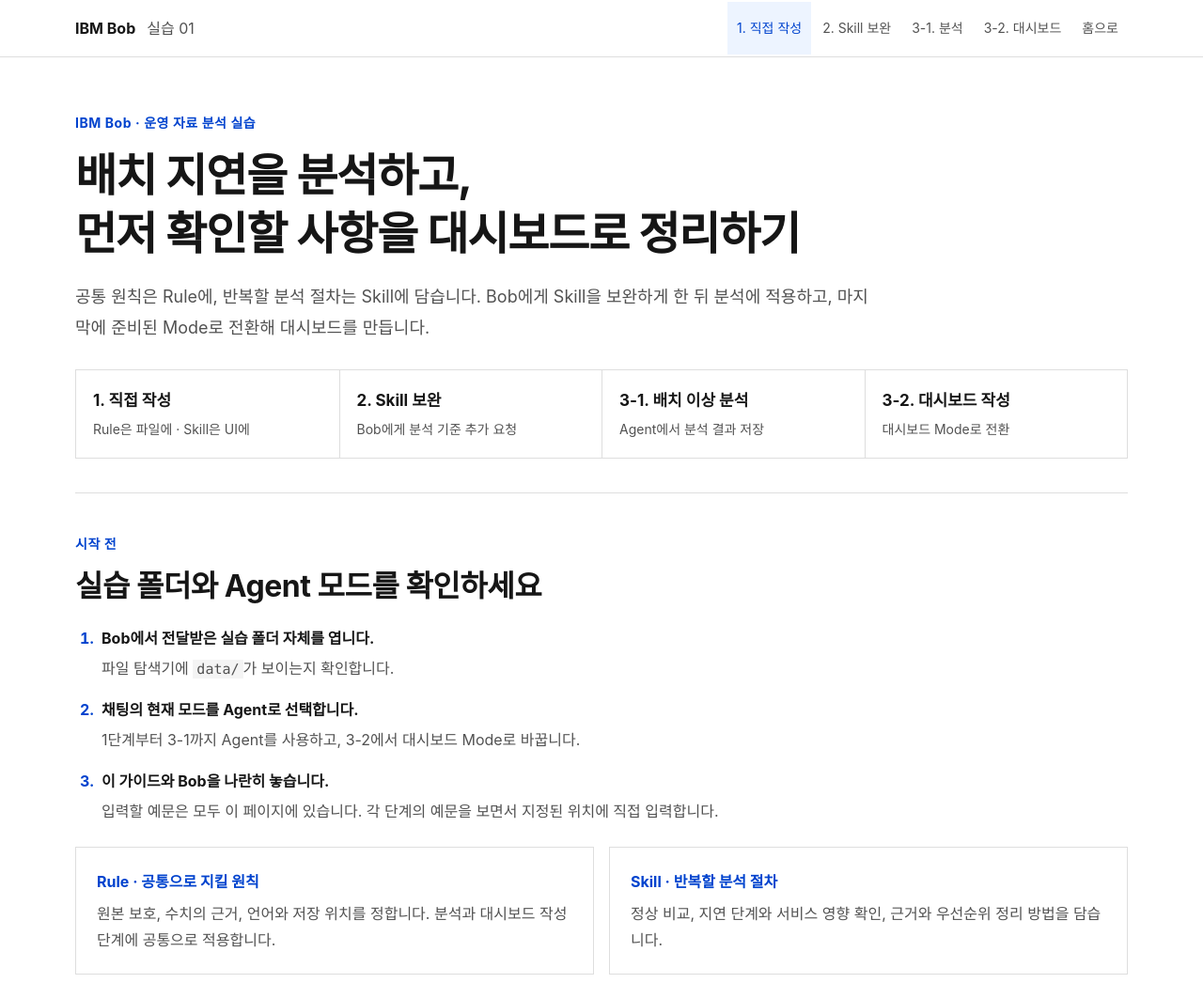
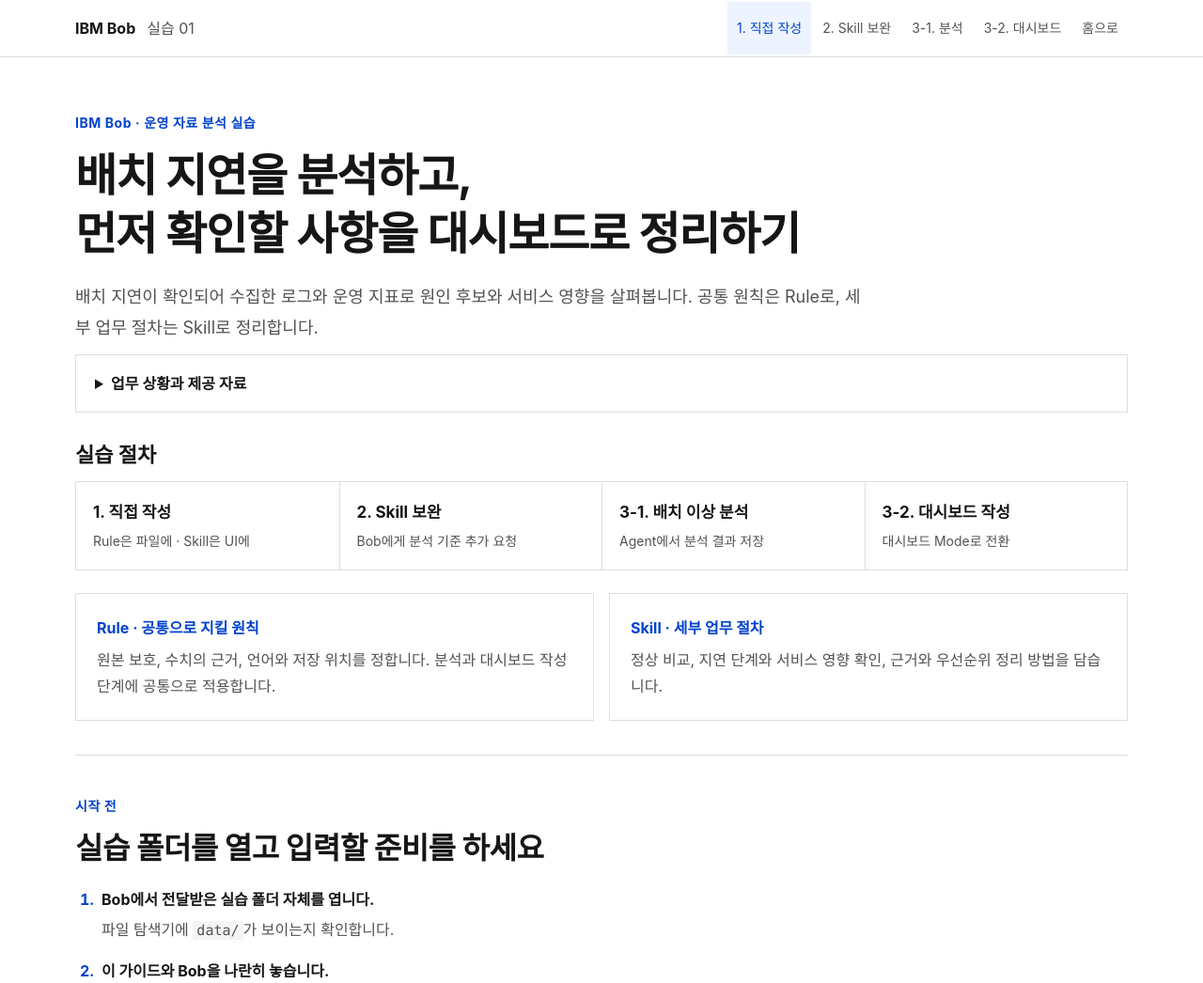
Before and after one commit to jjjhk999/bobathon, a plain HTML site: page guide_p01.html in a window 1280 px wide. Shown: the top 1046 px of the page at 94% size. Drawn offline with Linux system fonts and the light colour scheme.

Commit message:
Update guide

```diff
--- a/guide_p01.html
+++ b/guide_p01.html
@@ -14,6 +14,7 @@
     @media(max-width:900px){.wrap{width:calc(100% - 40px)}.brand span{display:none}.nav a{padding-inline:8px}.two,.result-grid{grid-template-columns:1fr}.journey li{padding:14px 12px}.hero{padding-top:36px}.hero h1{letter-spacing:-.7px}}
     @media(max-width:620px){html{scroll-padding-top:120px}.wrap{width:calc(100% - 32px)}.topbar .wrap{display:block;padding-top:12px}.brand{display:block}.brand span{display:inline}.nav{margin-top:6px;overflow-x:auto}.nav a{padding:10px 8px;font-size:14px}.hero{padding:28px 0}.hero .intro{font-size:17px}.journey{grid-template-columns:1fr 1fr}.journey li:nth-child(3){border-left:0}.journey li:nth-child(n+3){border-top:1px solid var(--line)}.journey strong{font-size:16px}.section{padding:30px 0}.role-list{grid-template-columns:1fr}.tile{padding:18px}.field-grid{grid-template-columns:1fr}.field-grid dt{border-bottom:0;padding-bottom:4px}.field-grid dd{padding-top:4px}.field-grid dt:last-of-type{border-bottom:0}pre{padding:16px;font-size:15px;line-height:1.9}.mini-cards{gap:5px}.mini-cards span{padding:10px 4px;font-size:14px}.one-line pre{font-size:20px}.mode-change{padding:18px}.mode-change .mode-name{font-size:23px}}
     @media print{.topbar,.skip,.lightbox{display:none}.wrap{width:100%}.hero,.section{padding-block:20px}.screen button{cursor:default}.screen img{max-height:650px;object-fit:contain}.journey{grid-template-columns:repeat(4,1fr)}details>summary{list-style:none}details .details-body{display:block}.two,.result-grid{display:block}.two>*+*,.result-grid>*+*{margin-top:20px}pre{font-size:12px}.example,.tile,.checks{break-inside:avoid}}
+    .procedure-title{margin:30px 0 12px;font-size:22px;font-weight:700;line-height:1.4}.procedure-title+.journey{margin-top:0}
   </style>
 </head>
 <body>
@@ -28,35 +29,36 @@
   <div class="hero wrap" id="top">
     <p class="eyebrow">IBM Bob · 운영 자료 분석 실습</p>
     <h1>배치 지연을 분석하고,<br>먼저 확인할 사항을 대시보드로 정리하기</h1>
-    <p class="intro">공통 원칙은 Rule에, 반복할 분석 절차는 Skill에 담습니다. Bob에게 Skill을 보완하게 한 뒤 분석에 적용하고, 마지막에 준비된 Mode로 전환해 대시보드를 만듭니다.</p>
-    <ol class="journey" aria-label="실습 흐름">
+    <p class="intro">배치 지연이 확인되어 수집한 로그와 운영 지표로 원인 후보와 서비스 영향을 살펴봅니다. 공통 원칙은 Rule로, 세부 업무 절차는 Skill로 정리합니다.</p>
+    <details><summary>업무 상황과 제공 자료</summary><div class="details-body">
+      <p>초동점검에서 일배치가 평소보다 오래 걸렸다는 사실을 확인했습니다. 운영 담당자로서 <strong>어느 단계가 느려졌는지, API에 어떤 영향이 있는지, 무엇부터 확인할지</strong> 조사합니다.</p>
+      <div class="table-scroll"><table><thead><tr><th scope="col">파일</th><th scope="col">확인할 내용</th></tr></thead><tbody>
+        <tr><td><code>batch_history.log</code></td><td>배치와 단계별 시작·종료, 수행 시간, 처리 건수</td></tr>
+        <tr><td><code>ops_metrics.csv</code></td><td>5분 단위 API 응답시간과 오류 등 운영 지표</td></tr>
+        <tr><td><code>db_diagnostics.log</code></td><td>관련 DB 이벤트와 원인 후보를 뒷받침할 관측</td></tr>
+      </tbody></table></div>
+    </div></details>
+    <h2 class="procedure-title" id="procedure-title">실습 절차</h2>
+    <ol class="journey" aria-labelledby="procedure-title">
       <li><a href="#step1"><strong>1. 직접 작성</strong><span>Rule은 파일에 · Skill은 UI에</span></a></li>
       <li><a href="#step2"><strong>2. Skill 보완</strong><span>Bob에게 분석 기준 추가 요청</span></a></li>
       <li><a href="#step3-1"><strong>3-1. 배치 이상 분석</strong><span>Agent에서 분석 결과 저장</span></a></li>
       <li><a href="#step3-2"><strong>3-2. 대시보드 작성</strong><span>대시보드 Mode로 전환</span></a></li>
     </ol>
+    <div class="role-list">
+      <div class="tile"><strong>Rule · 공통으로 지킬 원칙</strong><p>원본 보호, 수치의 근거, 언어와 저장 위치를 정합니다. 분석과 대시보드 작성 단계에 공통으로 적용합니다.</p></div>
+      <div class="tile"><strong>Skill · 세부 업무 절차</strong><p>정상 비교, 지연 단계와 서비스 영향 확인, 근거와 우선순위 정리 방법을 담습니다.</p></div>
+    </div>
   </div>
   <div class="wrap">
     <section class="section" id="setup" aria-labelledby="setup-title">
-      <p class="eyebrow">시작 전</p><h2 id="setup-title">실습 폴더와 Agent 모드를 확인하세요</h2>
+      <p class="eyebrow">시작 전</p><h2 id="setup-title">실습 폴더를 열고 입력할 준비를 하세요</h2>
       <ol class="steps">
         <li><strong>Bob에서 전달받은 실습 폴더 자체를 엽니다.</strong><p>파일 탐색기에 <code>data/</code>가 보이는지 확인합니다.</p></li>
-        <li><strong>채팅의 현재 모드를 Agent로 선택합니다.</strong><p>1단계부터 3-1까지 Agent를 사용하고, 3-2에서 대시보드 Mode로 바꿉니다.</p></li>
         <li><strong>이 가이드와 Bob을 나란히 놓습니다.</strong><p>입력할 예문은 모두 이 페이지에 있습니다. 각 단계의 예문을 보면서 지정된 위치에 직접 입력합니다.</p></li>
       </ol>
-      <div class="role-list">
-        <div class="tile"><strong>Rule · 공통으로 지킬 원칙</strong><p>원본 보호, 수치의 근거, 언어와 저장 위치를 정합니다. 분석과 대시보드 작성 단계에 공통으로 적용합니다.</p></div>
-        <div class="tile"><strong>Skill · 반복할 분석 절차</strong><p>정상 비교, 지연 단계와 서비스 영향 확인, 근거와 우선순위 정리 방법을 담습니다.</p></div>
-      </div>
-      <details><summary>업무 상황과 제공 자료</summary><div class="details-body">
-        <p>초동점검에서 일배치가 평소보다 오래 걸렸다는 사실을 확인했습니다. 운영 담당자로서 <strong>어느 단계가 느려졌는지, API에 어떤 영향이 있는지, 무엇부터 확인할지</strong> 조사합니다.</p>
-        <div class="table-scroll"><table><thead><tr><th scope="col">파일</th><th scope="col">확인할 내용</th></tr></thead><tbody>
-          <tr><td><code>batch_history.log</code></td><td>배치와 단계별 시작·종료, 수행 시간, 처리 건수</td></tr>
-          <tr><td><code>ops_metrics.csv</code></td><td>5분 단위 API 응답시간과 오류 등 운영 지표</td></tr>
-          <tr><td><code>db_diagnostics.log</code></td><td>관련 DB 이벤트와 원인 후보를 뒷받침할 관측</td></tr>
-        </tbody></table></div>
-        <p class="small">제공 자료는 교육용 합성 자료이며, 특정 금융기관의 실제 로그가 아닙니다.</p>
-      </div></details>
+
+
     </section>
 
     <section class="section" id="step1" aria-labelledby="step1-title">
```
